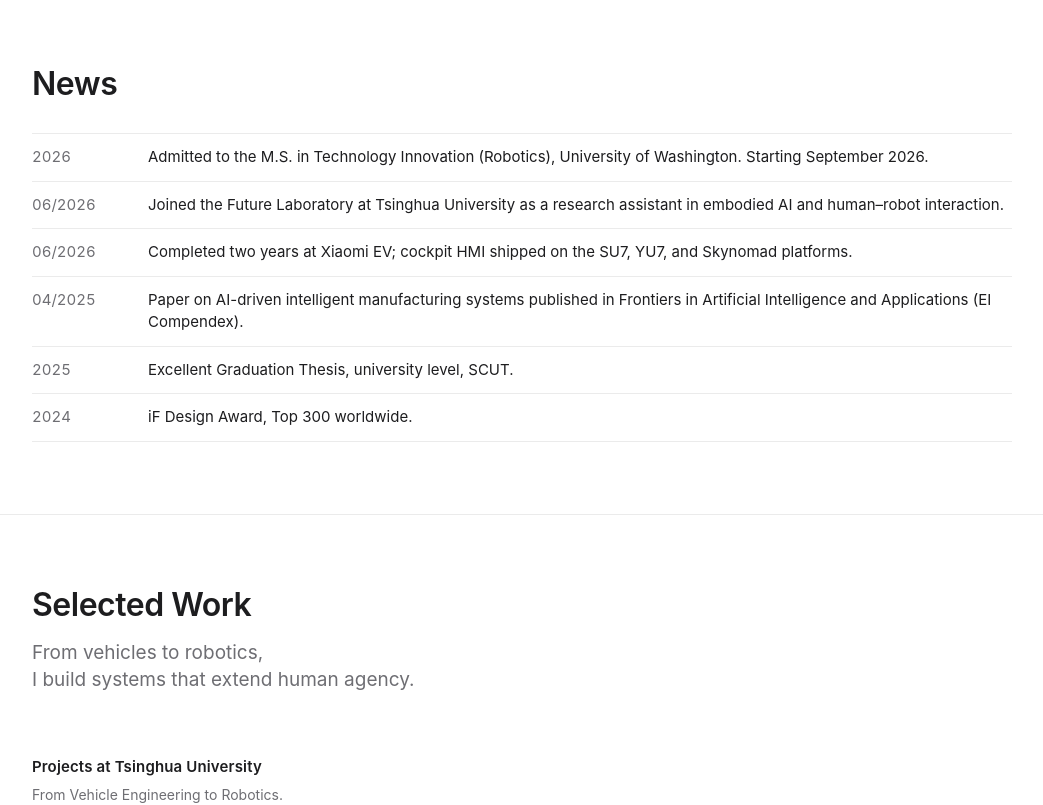
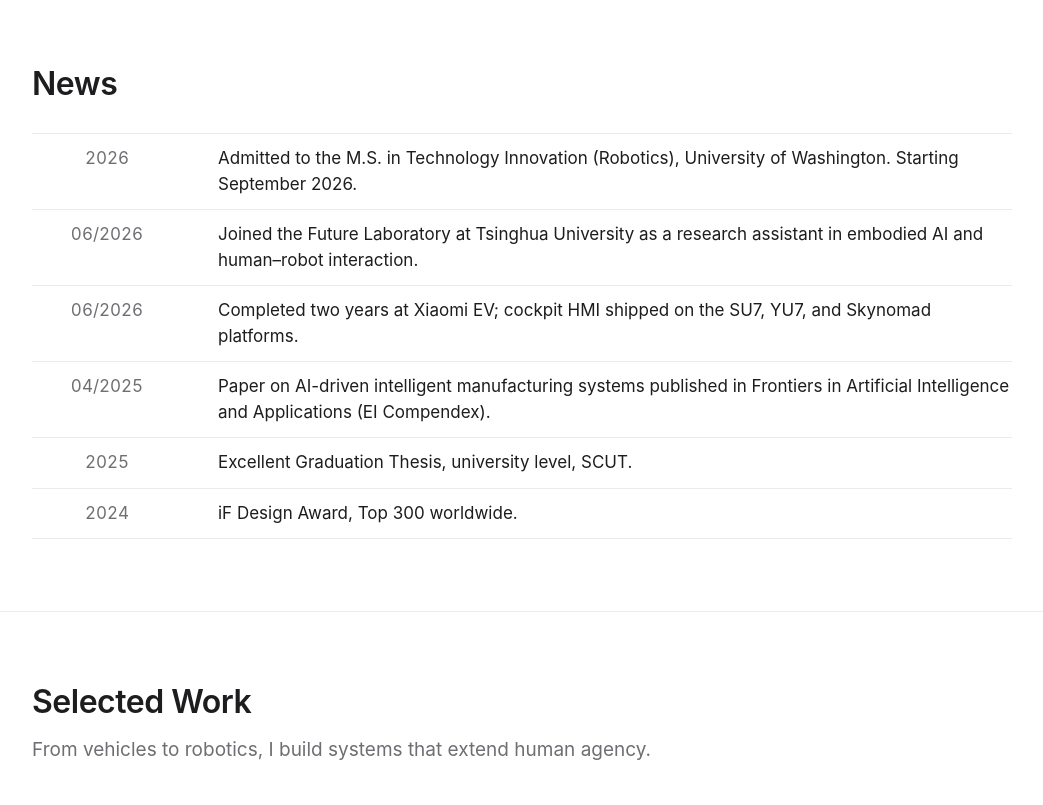
Before and after one commit to zehao-ge/zehao-ge.github.io, a Next.js app: page / in a window 1280 px wide. Shown: the part 720-1525 px from the top of the page, without its empty margins (118-1161 px from the left). Built offline with nearby package versions, Linux system fonts and the light colour scheme.

Commit message:
Align desktop news and work framing

```diff
--- a/src/app/globals.css
+++ b/src/app/globals.css
@@ -297,6 +297,13 @@ html.dark .cover-dark-image:active .cover-inset {
   .award-grid { grid-template-columns:1fr; }
 }
 
+@media (min-width:768px) {
+  .news-row { grid-template-columns:150px minmax(0,1fr); gap:36px; font-size:17px; line-height:1.5; }
+  .news-row time { text-align:center; }
+  .work-framing span { display:inline; }
+  .work-framing span+span::before { content:" "; }
+}
+
 @media (max-width:767px) {
   body { font-size:14px; line-height:1.55; }
   h1,.profile-copy h1,.connect-content h1 { font-size:clamp(26px,7vw,40px); }
```
